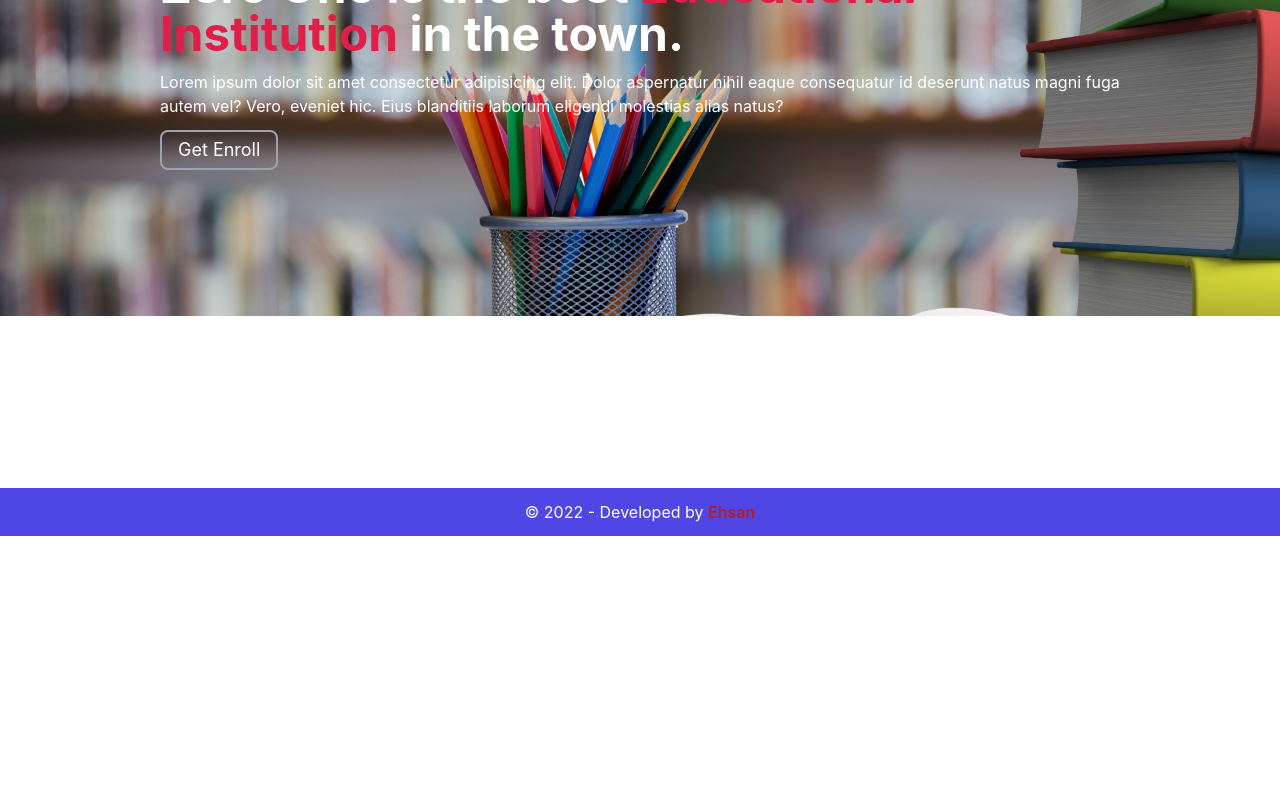
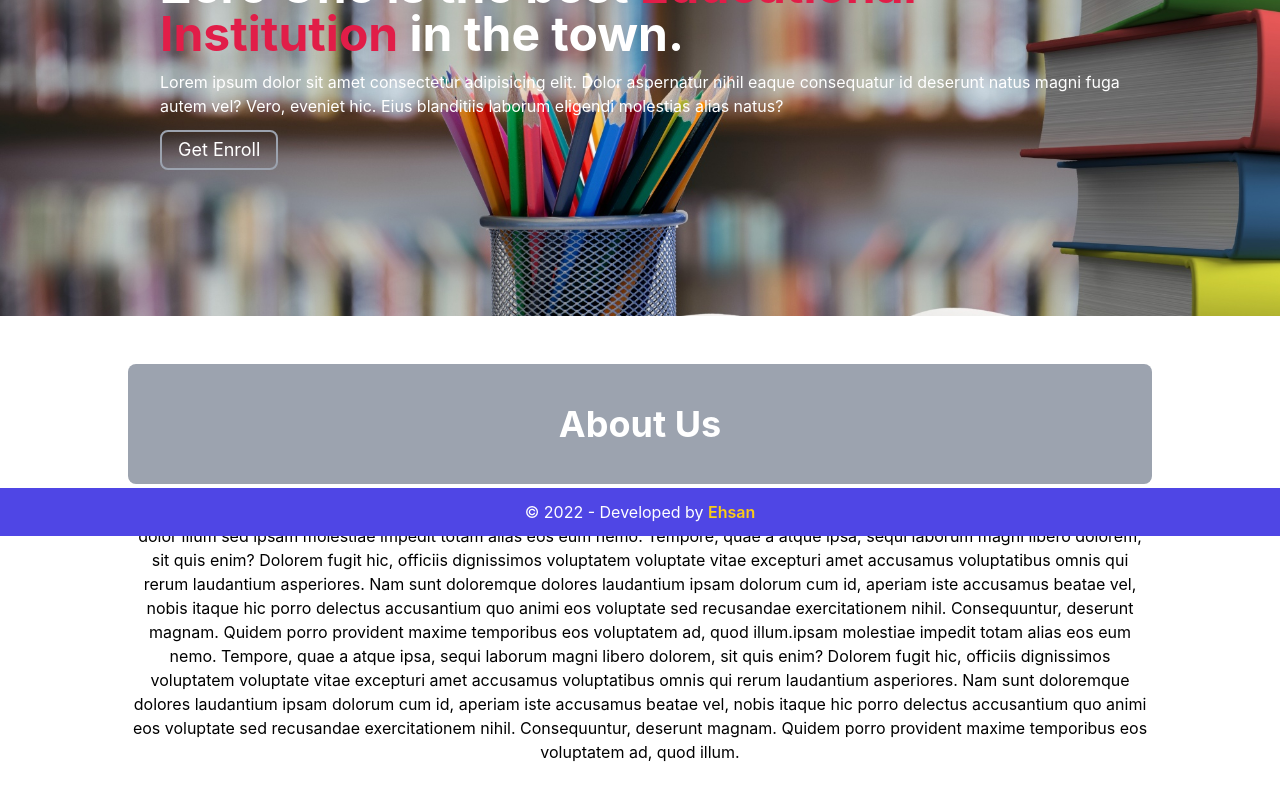
Before and after one commit to EhsanEIK/zero-one-school-website, a React (Create React App) app: page /about in a window 1280 px wide. Shown: the part 264-1064 px from the top of the page. Before the commit the page ends 800 px from the top, so only its background shows below. Built offline with nearby package versions, Linux system fonts and the light colour scheme.

Commit message:
completed About page

```diff
--- a/src/components/About/About.js
+++ b/src/components/About/About.js
@@ -2,9 +2,14 @@ import React from 'react';
 
 const About = () => {
     return (
-        <div>
-
-        </div>
+        <section className='mt-12 mb-20'>
+            <div className='flex justify-center mb-24'>
+                <div className='text-center md:w-4/5 md:m-0 mx-2'>
+                    <h1 className='bg-gray-400 text-4xl text-white font-bold rounded-lg w-full mb-4 p-10'>About Us</h1>
+                    <p>Lorem ipsum dolor, sit amet consectetur adipisicing elit. Eligendi similique reiciendis dolorem quas in fugiat aspernatur labore, veniam dolor illum sed ipsam molestiae impedit totam alias eos eum nemo. Tempore, quae a atque ipsa, sequi laborum magni libero dolorem, sit quis enim? Dolorem fugit hic, officiis dignissimos voluptatem voluptate vitae excepturi amet accusamus voluptatibus omnis qui rerum laudantium asperiores. Nam sunt doloremque dolores laudantium ipsam dolorum cum id, aperiam iste accusamus beatae vel, nobis itaque hic porro delectus accusantium quo animi eos voluptate sed recusandae exercitationem nihil. Consequuntur, deserunt magnam. Quidem porro provident maxime temporibus eos voluptatem ad, quod illum.ipsam molestiae impedit totam alias eos eum nemo. Tempore, quae a atque ipsa, sequi laborum magni libero dolorem, sit quis enim? Dolorem fugit hic, officiis dignissimos voluptatem voluptate vitae excepturi amet accusamus voluptatibus omnis qui rerum laudantium asperiores. Nam sunt doloremque dolores laudantium ipsam dolorum cum id, aperiam iste accusamus beatae vel, nobis itaque hic porro delectus accusantium quo animi eos voluptate sed recusandae exercitationem nihil. Consequuntur, deserunt magnam. Quidem porro provident maxime temporibus eos voluptatem ad, quod illum.</p>
+                </div>
+            </div>
+        </section>
     );
 };
 
--- a/src/components/Footer/Footer.js
+++ b/src/components/Footer/Footer.js
@@ -3,7 +3,7 @@ import React from 'react';
 const Footer = () => {
     return (
         <footer className='bg-indigo-600 text-center text-white w-full fixed bottom-0 px-5 py-3'>
-            <p>&copy; 2022 - Developed by <a className='text-red-700 font-semibold' href="https://www.linkedin.com/in/ehsanulislamkhan/" target="_blank" rel="noopener noreferrer">Ehsan</a></p>
+            <p>&copy; 2022 - Developed by <a className='text-yellow-400 font-semibold' href="https://www.linkedin.com/in/ehsanulislamkhan/" target="_blank" rel="noopener noreferrer">Ehsan</a></p>
         </footer>
     );
 };
```
